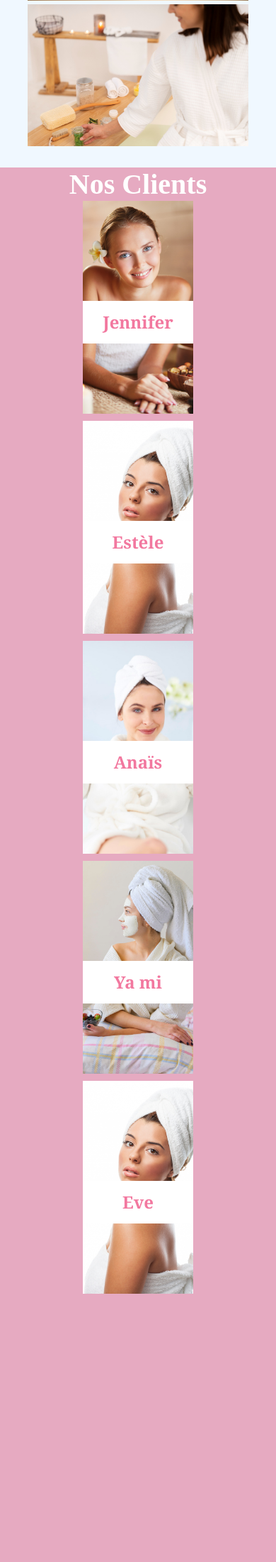
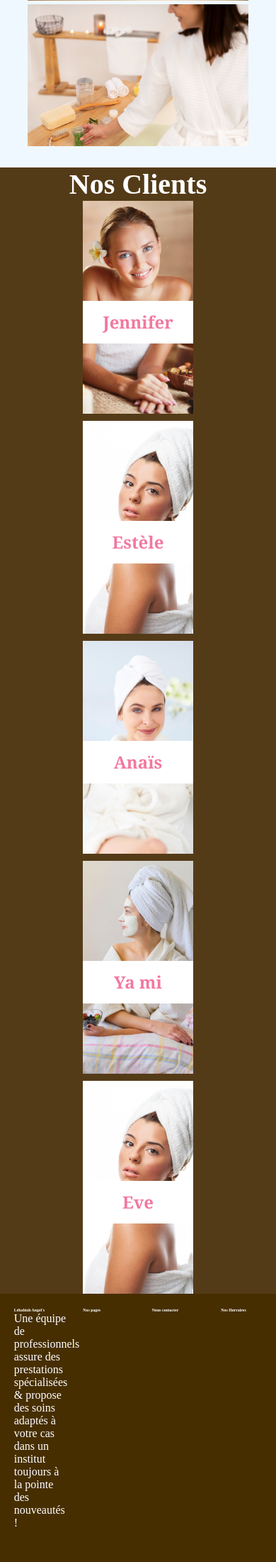
Before and after one commit to A-ArthurKing/A-ArthurKing.github.io, a PHP site: page / in a window 390 px wide. Shown: the part 3361-5562 px from the top of the page at 71% size. Before the commit the page ends 5184 px from the top, so only its background shows below. Run offline with PHP 8.4, Linux system fonts and the light colour scheme; some libraries are stand-ins or nearby versions; some web fonts are replaced.

Commit message:
Dépot 26 avec ajout de la section footer et quelques modifications

```diff
--- a/css/Style.css
+++ b/css/Style.css
@@ -729,7 +735,7 @@ section.a-propos {
     height: 100vh;
     max-width: 100%;
     max-height: 100%;
-    background-color: #e6aac1;
+    background-color: #543b18;
     display: flex;
     flex-wrap: wrap;
     justify-content: center;
@@ -839,3 +845,65 @@ section.a-propos {
     z-index: 6;
     font-family: Cambria, Cochin, Georgia, Times, 'Times New Roman', serif;
 }
+
+/*!
+=================================================================================================================================
+     *FOOTER
+=================================================================================================================================
+*/
+
+footer {
+    height: 40vh;
+    width: 100vw;
+    padding: 20px 10px;
+    max-width: 100%;
+    background-color: #462e01;
+    color: white;
+    display: flex;
+    justify-content: space-around;
+    font-family: Cambria, Cochin, Georgia, Times, 'Times New Roman', serif sans-serif;
+    font-weight: lighter;
+}
+
+.Lehahiahangel {
+    display: flex;
+    flex-direction: column;
+    width: 20%;
+}
+
+.Lehahiahangel h1 {
+    font-size: 1.5vw;
+}
+
+.Nospages {
+    display: flex;
+    flex-direction: column;
+    width: 20%;
+
+}
+
+.Nospages h1 {
+    font-size: 1.5vw;
+}
+
+.Nouscontacter {
+    display: flex;
+    flex-direction: column;
+    width: 20%;
+
+}
+
+.Nouscontacter h1 {
+    font-size: 1.5vw;
+}
+
+.Horraires {
+    display: flex;
+    flex-direction: column;
+    width: 20%;
+
+}
+
+.Horraires h1 {
+    font-size: 1.5vw;
+}
--- a/index.html
+++ b/index.html
@@ -44,6 +44,7 @@
                     <li><a href="#propos">À propos</a></li>
                     <li><a href="#Nos services">Nos Services</a></li>
                     <li><a href="#galérie">Galérie</a></li>
+                    <li><a href="#Promotions">Promotions</a></li>
                     <li><a href="#nosclient">Nos clients</a></li>
                 </ul>
                 <button class="button" type="button">Contact</button>
@@ -182,6 +183,31 @@
     </section>
     <!--nos-client End-->
 
+    <!--FOOTER Start-->
+    <footer>
+        <div class="Lehahiahangel">
+            <h1>Léhahiah Angel's</h1>
+            <p>
+                Une équipe de professionnels assure des prestations
+                spécialisées & propose des soins adaptés à votre cas
+                dans un institut toujours à la pointe des nouveautés !
+            </p>
+        </div>
+
+        <div class="Nospages">
+            <h1>Nos pages</h1>
+        </div>
+
+        <div class="Nouscontacter">
+            <h1>Nous contacter</h1>
+        </div>
+
+        <div class="Horraires">
+            <h1>Nos Horraires</h1>
+        </div>
+    </footer>
+    <!--FOOTER End-->
+
     <!--Script Start-->
     <script src="./js/Index.js"> </script>
     <!--Script End-->
```
Also changed, not shown: other parts of css/Style.css (+16 -10 lines), css/Style.responsive.css (+110 -0 lines).
